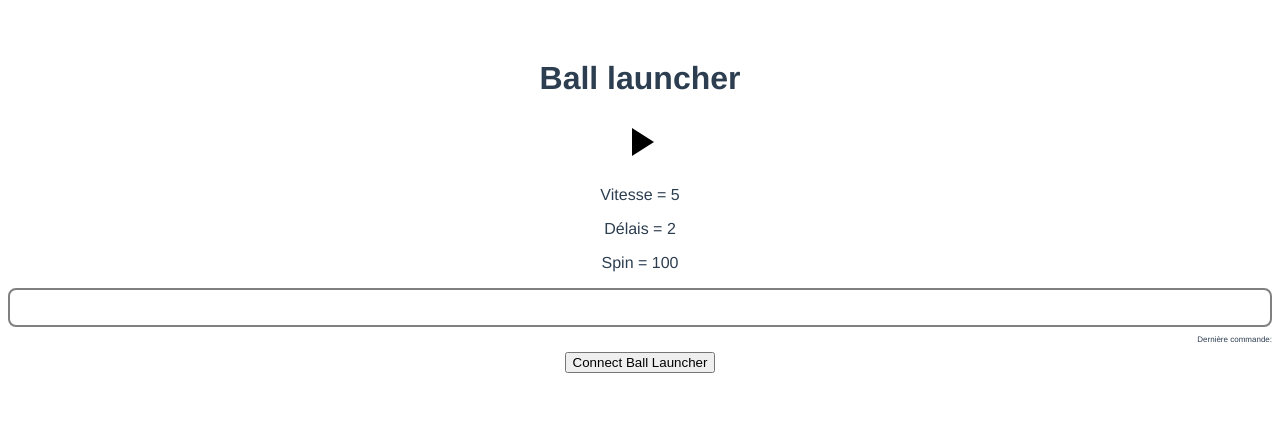
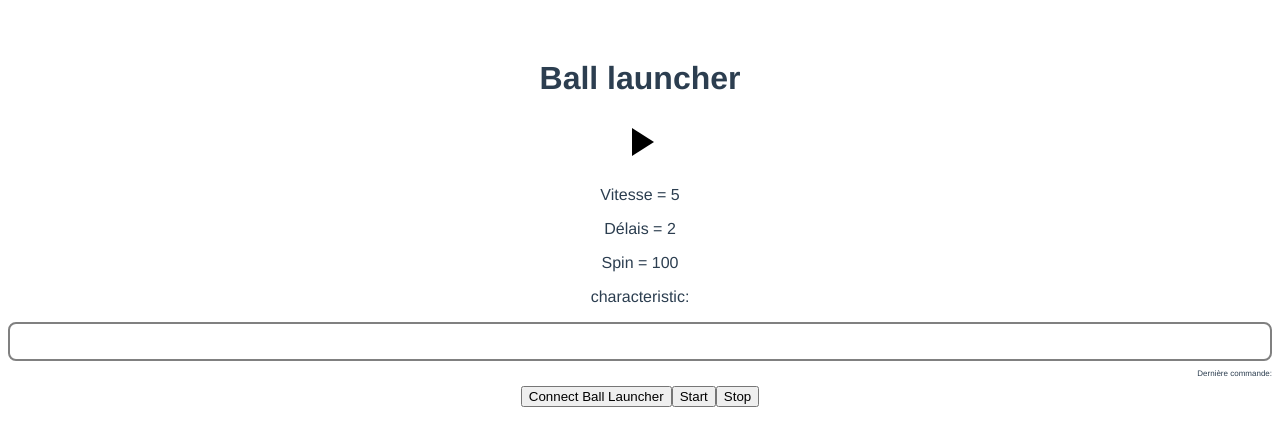
Before and after one commit to aspben/tennis-ball-launcher, a Vue app: page / in a window 1280 px wide. Shown: the top 446 px of the page. Built offline with nearby package versions, Linux system fonts and the light colour scheme.

Commit message:
speech recognition to led working

```diff
--- a/src/components/dashboard.vue
+++ b/src/components/dashboard.vue
@@ -26,11 +26,14 @@
   <p>Vitesse = {{speed}}</p>
   <p>Délais = {{delay}}</p>
   <p>Spin = {{spin}}</p>
+  <p>characteristic: {{characteristic}}</p>
 
   <div class="box">{{runtimeTranscription}}</div>
   <p class="smallText">Dernière commande: {{sentences[0]}}</p>
 
   <button @click="connectToLauncher">Connect Ball Launcher</button>
+  <button @click="startLed">Start</button>
+  <button @click="stopLed">Stop</button>
 </template>
 
 <script>
@@ -49,6 +52,8 @@ export default {
     toggle: false,
     speaking: false,
     sentences: [],
+    characteristic: null,
+    service: null,
 
     speed: 5, // km/h
     delay: 2, // s entre chaque balle
@@ -61,42 +66,44 @@ export default {
     this.startSpeechRecognition();
   },
   methods: {
-    connectToLauncher() {
-      navigator.bluetooth
+    async connectToLauncher() {
+      let device = await navigator.bluetooth
         .requestDevice({
           filters: [
             {
               name: "LED",
             },
           ],
+          optionalServices: ["19b10000-e8f2-537e-4f6c-d104768a1214"]
         })
-        .then((device) => {
-          alert("work Somehow");
-          alert(device);
-          return device.gatt.connect();
-        })
-        .then((server) => {
-          return server.getPrimaryService(
-            "19b10000-e8f2-537e-4f6c-d104768a1214"
-          );
-        })
-        .then((service) => {
-          return service.getCharacteristic(
-            "19b10001-e8f2-537e-4f6c-d104768a1214"
-          );
-        })
-        .then((characteristic) => {
-          // Writing 1 is the signal to reset energy expended.
+
+        let server = await device.gatt.connect()
+        this.service = await  server.getPrimaryService("19b10000-e8f2-537e-4f6c-d104768a1214");
+
+    },
+
+    async startLed () {
+      this.characteristic = await this.service.getCharacteristic("19b10001-e8f2-537e-4f6c-d104768a1214" );
           var newValue = Uint8Array.of(1);
-          return characteristic.writeValue(newValue);
-          //return characteristic.readValue();
-        })
-        /*.then((value) => {
-          alert("char value is " + value);
-        })*/
-        .catch((error) => {
-          alert(error);
-        });
+        this.characteristic.writeValue(newValue);
+        console.log('green on')
+
+        this.characteristic = await this.service.getCharacteristic("19b10002-e8f2-537e-4f6c-d104768a1214" );
+          var newValue = Uint8Array.of(0);
+        this.characteristic.writeValue(newValue);
+        console.log('red Off')
+    },
+
+    async stopLed () {
+      this.characteristic = await this.service.getCharacteristic("19b10001-e8f2-537e-4f6c-d104768a1214" );
+          var newValue = Uint8Array.of(0);
+        this.characteristic.writeValue(newValue);
+        console.log('green Off')
+
+        this.characteristic = await this.service.getCharacteristic("19b10002-e8f2-537e-4f6c-d104768a1214" );
+          var newValue = Uint8Array.of(1);
+        this.characteristic.writeValue(newValue);
+        console.log('red On')
     },
 
     processCommand(command) {
@@ -124,6 +131,7 @@ export default {
       );
       if (startCommand.length > 0) {
         this.working = true;
+        this.startLed()
       }
 
       let stopWords = ["stop", "Arrete", "pause"];
@@ -132,6 +140,7 @@ export default {
       );
       if (stopCommand.length > 0) {
         this.working = false;
+        this.stopLed()
       }
     },
 
```
Also changed, not shown: 1 other file (tests, documents, lock files or other folders).
